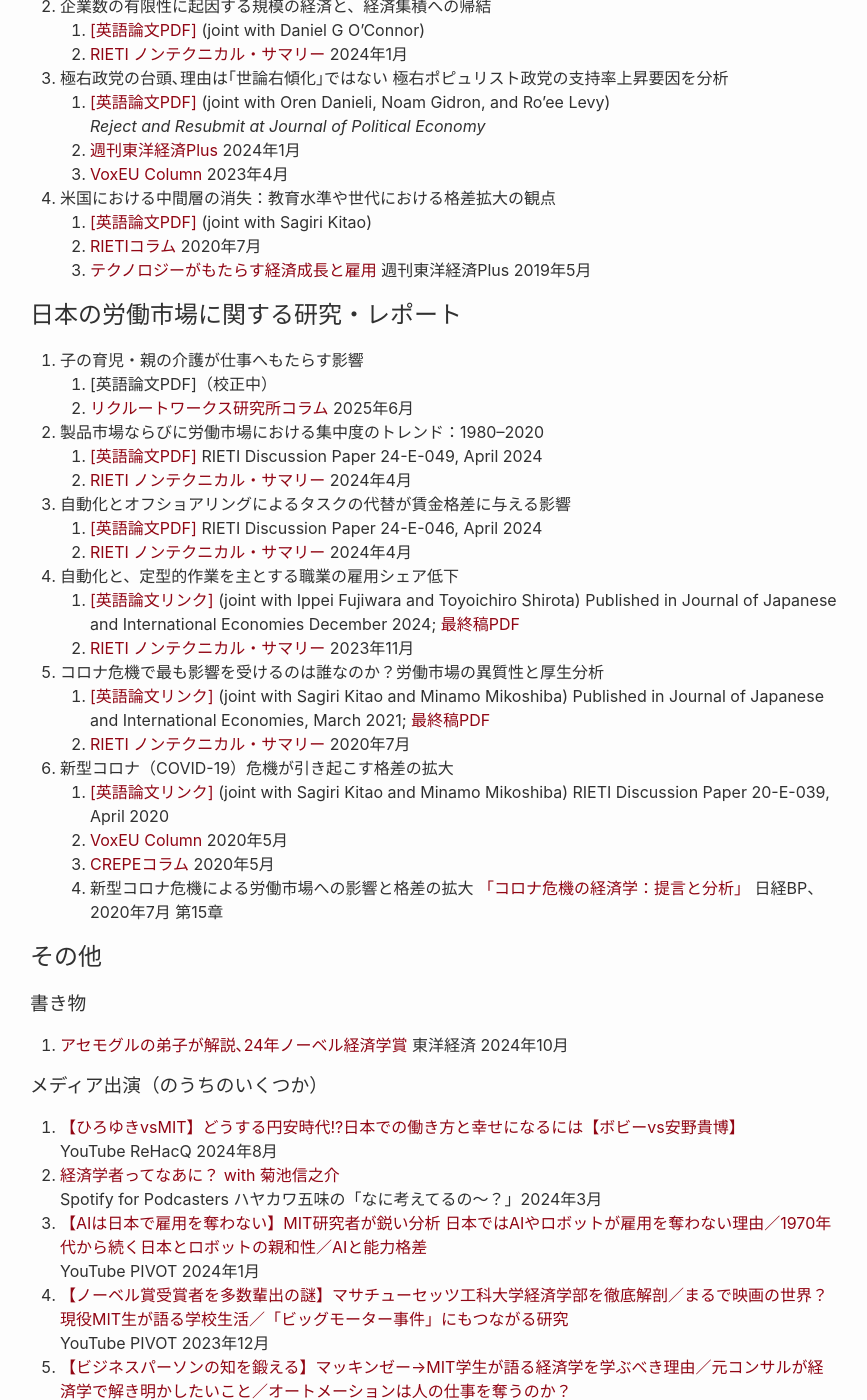
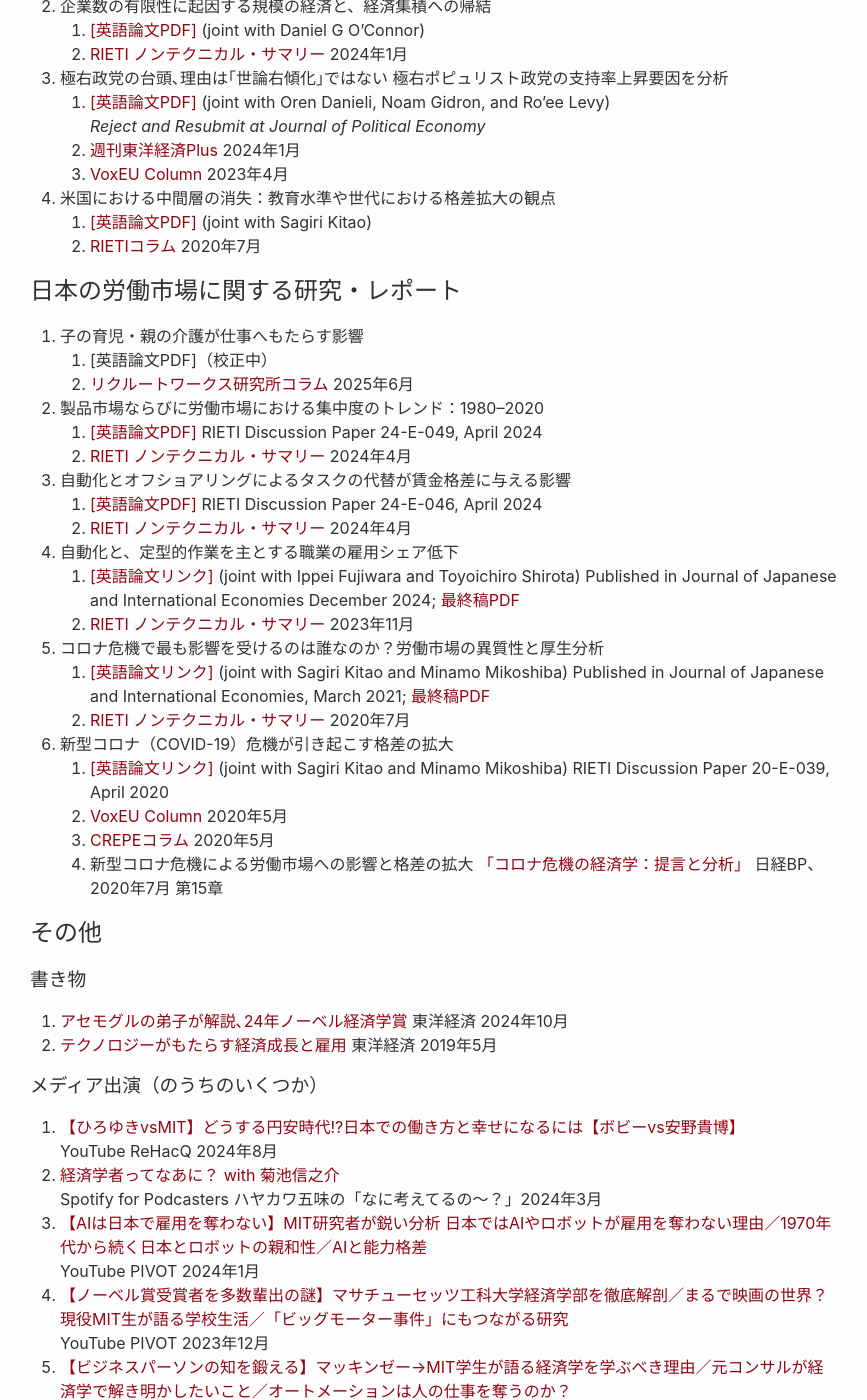
Before and after one commit to shinnkikuchi/shinnkikuchi.github.io, a Jekyll site: the page built from index_ja.md, in a window 1280 px wide and 1400 px high, scrolled down 888 px. Shown: the whole window, without its empty margins (190-1057 px from the left). Built offline with Jekyll 4.4.1, drawn with Linux system fonts in a browser that asks for light colours; some of the changed lines change nothing that is shown; some of the changed text lies outside the part shown.

Commit message:
Update index_ja.md

```diff
--- a/index_ja.md
+++ b/index_ja.md
@@ -45,7 +45,6 @@
 4. 米国における中間層の消失：教育水準や世代における格差拡大の観点
    1. <a href="https://www.shinnosuke-kikuchi.com/files/research/KK-ROBOT.pdf" target="_blank">[英語論文PDF]</a> (joint with Sagiri Kitao)
    2. <a href="https://www.rieti.go.jp/jp/columns/a01_0605.html" target="_blank">RIETIコラム</a>  2020年7月
-   3. <a href="https://toyokeizai.net/articles/-/568186" target="_blank">テクノロジーがもたらす経済成長と雇用</a> 週刊東洋経済Plus 2019年5月
 
 
 ## 日本の労働市場に関する研究・レポート
@@ -81,6 +80,7 @@
 ## その他
 ### 書き物
 1. <a href="https://toyokeizai.net/articles/-/834064" target="_blank">アセモグルの弟子が解説､24年ノーベル経済学賞</a> 東洋経済 2024年10月
+2.  <a href="https://toyokeizai.net/articles/-/568186" target="_blank">テクノロジーがもたらす経済成長と雇用</a> 東洋経済 2019年5月
 
 ### メディア出演（のうちのいくつか）
 1. <a href="https://www.youtube.com/watch?v=H5IVSMGIoyg" target="_blank">【ひろゆきvsMIT】どうする円安時代!?日本での働き方と幸せになるには【ボビーvs安野貴博】</a>
@@ -109,8 +109,3 @@
 5. <a href="https://www.jil.go.jp/institute/zassi/backnumber/2022/04/pdf/076-077.pdf" target="_blank">職場における学習効果を測る</a> 日本労働研究雑誌2022年4月号
 6. <a href="https://www.web-nippyo.jp/25367/" target="_blank">Home-market effectの実証</a>　経済セミナー2021年12月/2022年1月号
 7. <a href="https://www.web-nippyo.jp/23540/" target="_blank">港湾都市に対する集中的なインフラ投資の帰結</a> 経済セミナー2021年6/7月号
-
-
-### 経済学PhDについてのアウトリーチ活動
-
-<a href="https://sites.google.com/view/shinnosukekikuchi/PhD-outreach-page" target="_blank">PhDアウトリーチのページ</a>をご覧ください。
```
